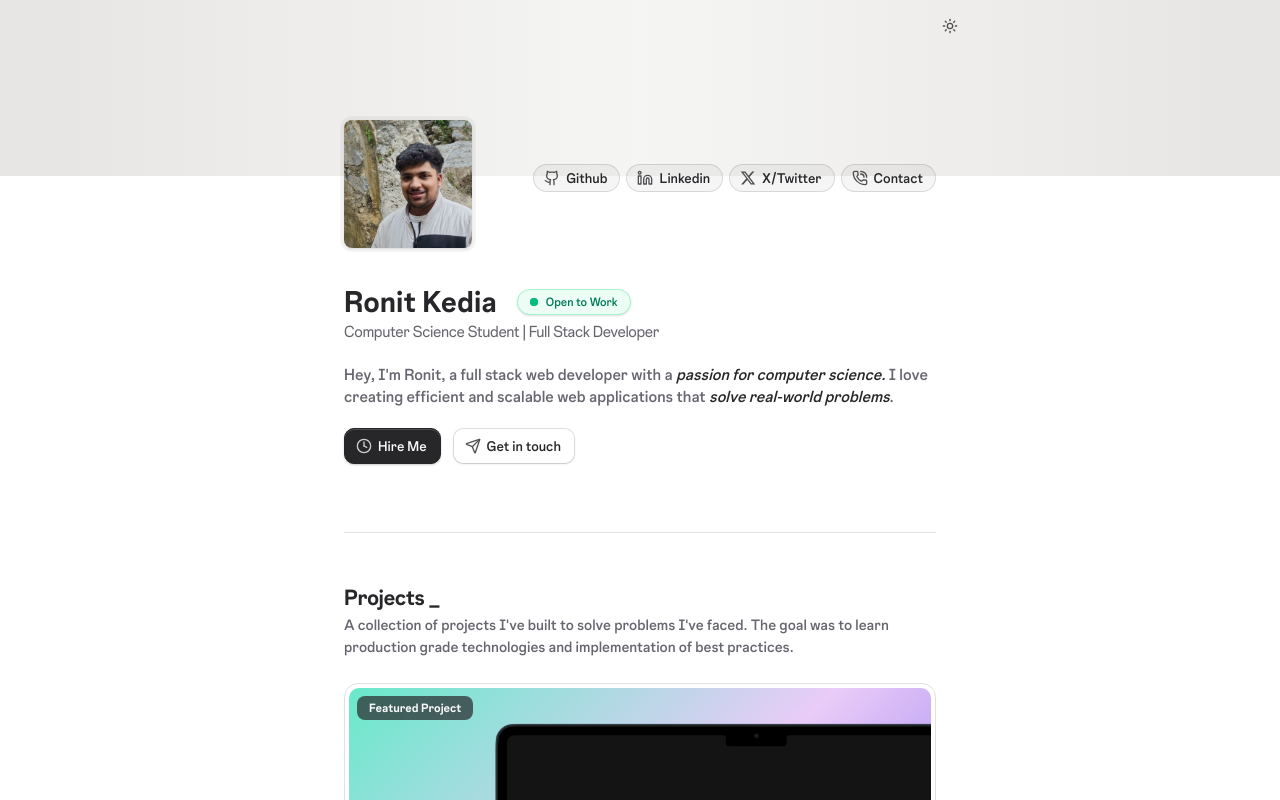
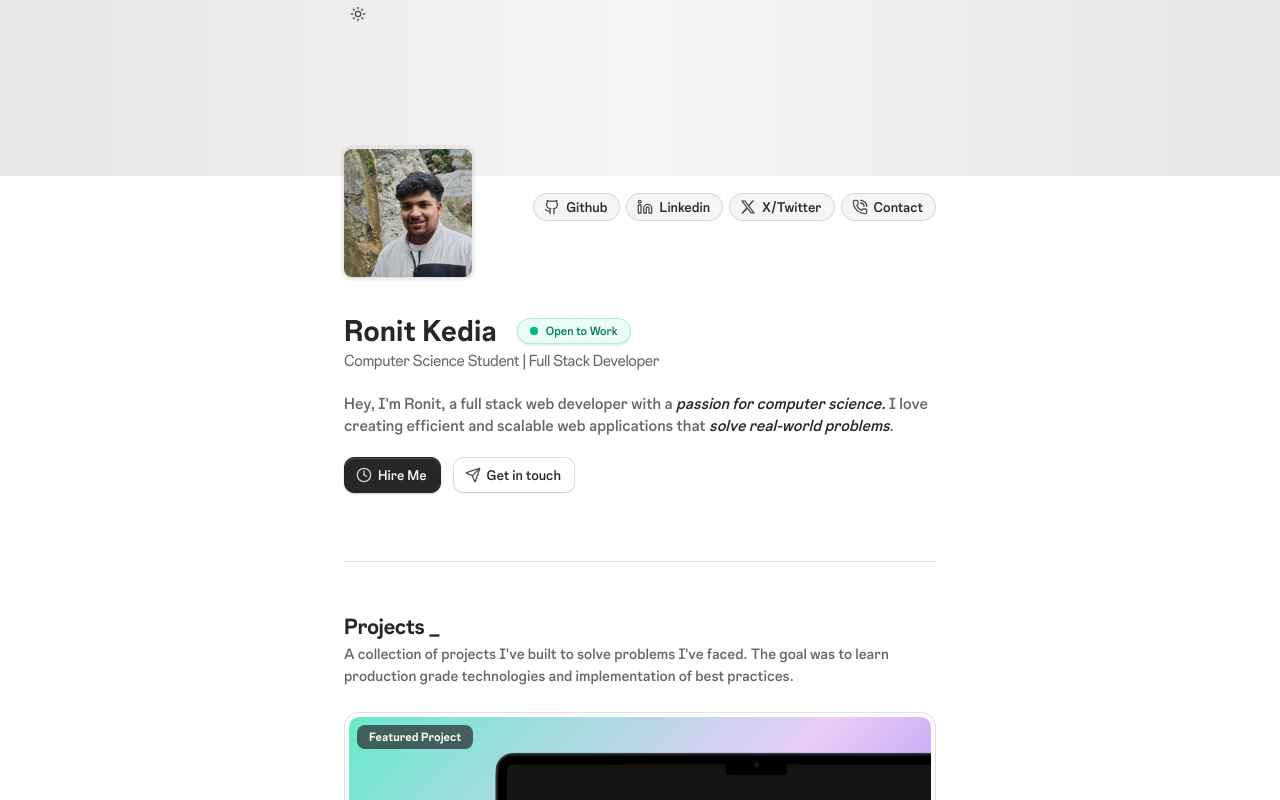
Before and after one commit to ronitk21/crazyfolio, a Next.js app: page / in a window 1280 px wide. Shown: the top 800 px of the page. Built offline with nearby package versions, Linux system fonts and the light colour scheme.

Commit message:
fix: fix broken mode toggle button in smaller screens

```diff
--- a/src/components/mode-toggle.tsx
+++ b/src/components/mode-toggle.tsx
@@ -46,13 +46,7 @@ export function ModeToggle() {
   };
 
   return (
-    <Button
-      ref={buttonRef}
-      variant="ghost"
-      size="icon-sm"
-      onClick={toggleTheme}
-      className="absolute right-3 top-3"
-    >
+    <Button ref={buttonRef} variant="ghost" size="icon-sm" onClick={toggleTheme} className="z-20">
       <Sun className="h-[1.2rem] w-[1.2rem] scale-100 rotate-0 transition-all dark:scale-0 dark:-rotate-90" />
       <Moon className="absolute h-[1.2rem] w-[1.2rem] scale-0 rotate-90 transition-all dark:scale-100 dark:rotate-0" />
       <span className="sr-only">Toggle theme</span>
```
